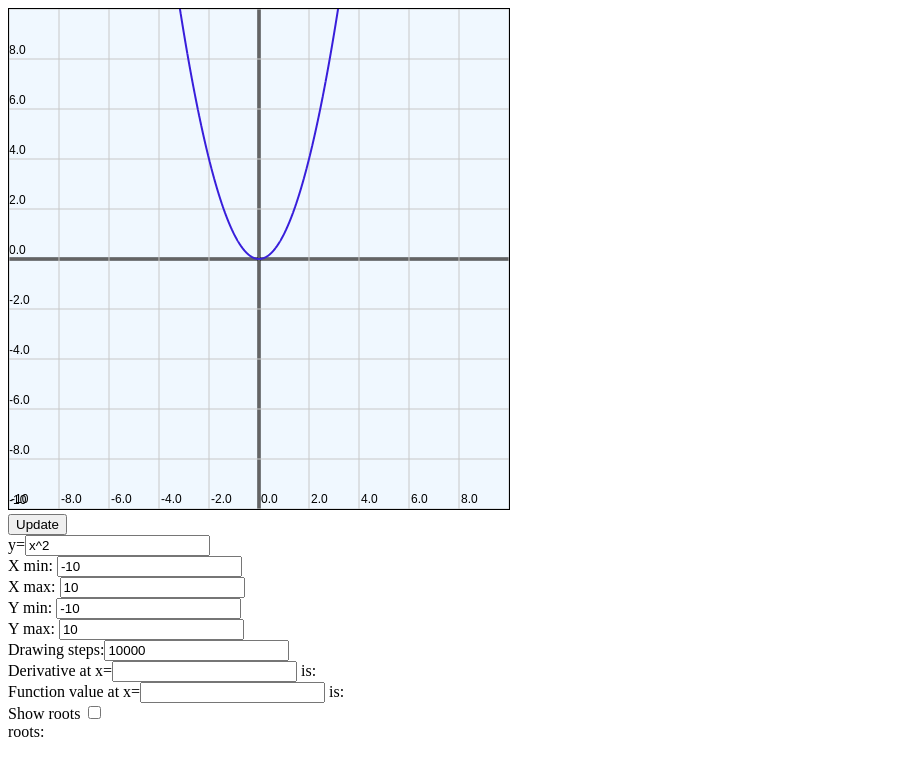
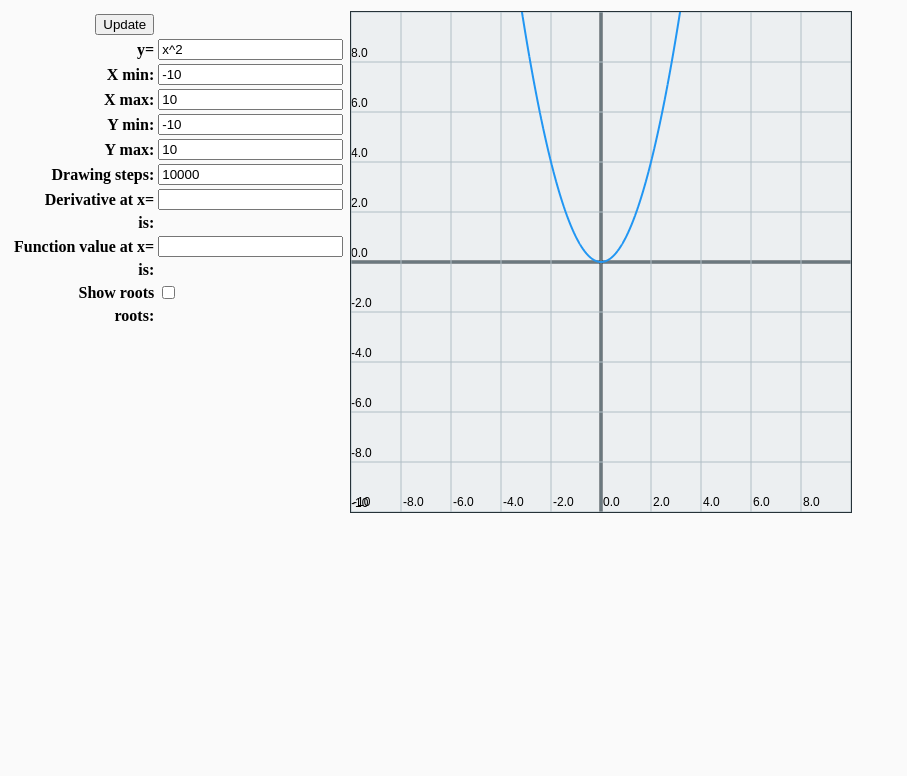
Before and after one commit to VanyaKosov/Calculator, a website built with Vite: page index.html in a window 1280 px wide. Shown: the whole page, without its empty margins (0-907 px from the left). Built offline with nearby package versions, Linux system fonts and the light colour scheme.

Commit message:
Updated design, including single color palette. Fixed a bug of derivative at (0, 0)

```diff
--- a/index.html
+++ b/index.html
@@ -1,5 +1,32 @@
 <!doctype html>
 <html lang="en">
+
+<style>
+	th.right {
+		text-align: right;
+	}
+
+	th.center {
+		text-align: center;
+	}
+
+	th.left {
+		text-align: left;
+	}
+
+	th.top {
+		vertical-align: top;
+	}
+
+	th.right-top {
+		text-align: right;
+		vertical-align: top;
+	}
+
+	body {
+		background-color: #FAFAFA;
+	}
+</style>
 
 <head>
 	<meta charset="UTF-8" />
@@ -9,28 +36,123 @@
 </head>
 
 <body>
+	<table>
+		<th class="top">
+			<table>
+				<tr>
+					<th class="right">
+						<button id="update_button">Update</button>
+					</th>
+					<th class="center">
 
-	<canvas id="canvas" width="500" height="500"
-		style="border:1px solid #000000; background-color: aliceblue;"></canvas>
-	<div>
-		<button id="update_button">Update</button><label type="text" id="error_message" style="color: red"></label><br>
-		y=<input type="text" id="equation" value="x^2"><br>
-		<label>X min:</label> <input type="number" id="x_min" value="-10" placeholder="-10"><br>
-		<label>X max:</label> <input type="number" id="x_max" value="10" placeholder="10"><br>
-		<label>Y min:</label> <input type="number" id="y_min" value="-10" placeholder="-10"><br>
-		<label>Y max:</label> <input type="number" id="y_max" value="10" placeholder="10"><br>
-		Drawing steps:<input type="number" id="drawing_steps" value="10000" placeholder="10000"><br>
-		<label>Derivative at x=<input type="number" , id="derivative_x"> is:<label type="text"
-				id="derivative_value"></label></label><br>
-		<label>Function value at x=<input type="number" id="evaluation_x"> is: <label type="text"
-				id="evaluation_y"></label></label><br>
-		<label>Show roots <input type="checkbox" id="show_roots"></label></label> <br>
-		<table id="root_list">
-			<thead>
-				roots:
-			</thead>
-		</table>
-	</div>
+					</th>
+				</tr>
+				<tr>
+					<th class="right">
+						y=
+					</th>
+					<th class="left">
+						<input type="text" id="equation" value="x^2" spellcheck="false">
+					</th>
+				</tr>
+				<tr>
+					<th class="right">
+						X min:
+					</th>
+					<th class="left">
+						<input type="number" id="x_min" value="-10" placeholder="-10">
+					</th>
+				</tr>
+				<tr>
+					<th class="right">
+						X max:
+					</th>
+					<th class="left">
+						<input type="number" id="x_max" value="10" placeholder="10">
+					</th>
+				</tr>
+				<tr>
+					<th class="right">
+						Y min:
+					</th>
+					<th class="left">
+						<input type="number" id="y_min" value="-10" placeholder="-10">
+					</th>
+				</tr>
+				<tr>
+					<th class="right">
+						Y max:
+					</th>
+					<th class="left">
+						<input type="number" id="y_max" value="10" placeholder="10">
+					</th>
+				</tr>
+				<tr>
+					<th class="right">
+						Drawing steps:
+					</th>
+					<th class="left">
+						<input type="number" id="drawing_steps" value="10000" placeholder="10000">
+					</th>
+				</tr>
+				<tr>
+					<th class="right">
+						Derivative at x=
+					</th>
+					<th class="left">
+						<input type="number" , id="derivative_x"><br>
+					</th>
+				</tr>
+				<tr>
+					<th class="right">
+						is:
+					</th>
+					<th class="left">
+						<label type="text" id="derivative_value"></label>
+					</th>
+				</tr>
+				<tr>
+					<th class="right">
+						Function value at x=
+					</th>
+					<th class="left">
+						<input type="number" id="evaluation_x">
+					</th>
+				</tr>
+				<tr>
+					<th class="right">
+						is:
+					</th>
+					<th class="left">
+						<label type="text" id="evaluation_y"></label></label>
+					</th>
+				</tr>
+				<tr>
+					<th class="right">
+						Show roots
+					</th>
+					<th class="left">
+						<input type="checkbox" id="show_roots"></label>
+					</th>
+				</tr>
+				<tr>
+					<th class="right-top">
+						roots:
+					</th>
+					<th class="left">
+						<table id="root_list"></table>
+					</th>
+				</tr>
+			</table>
+
+
+		</th>
+		<th class="top">
+			<canvas id="canvas" width="500rem" height="500rem"
+				style="border:0.1rem solid #263238; background-color: #ECEFF1;"></canvas><br>
+			<label type="text" id="error_message" style="color: #F44336" size="20rem"></label>
+		</th>
+	</table>
 	<script type="module" src="/src/main.ts">
 	</script>
 </body>
--- a/src/canvas.ts
+++ b/src/canvas.ts
@@ -3,16 +3,16 @@ import type { Parameters } from './parameters';
 
 const style = {
     grid: {
-        color: "rgb(200, 200, 200)",
+        color: "#B0BEC5",
         thickness: 1,
         font: "12px Arial"
     },
     axis: {
-        color: "rgb(0, 0, 0)",
+        color: "#263238",
         thickness: 3
     },
     graph: {
-        color: "rgb(56, 30, 219)",
+        color: "#2196F3",
         thickness: 2
     }
 };
--- a/src/main.ts
+++ b/src/main.ts
@@ -6,29 +6,21 @@ import { parse } from './parser';
 const updateButton = document.getElementById("update_button")! as HTMLButtonElement;
 updateButton.onclick = updateOnClick;
 const errorMessage = document.getElementById("error_message")! as HTMLLabelElement;
-// const xMin = document.getElementById("x_min")! as HTMLInputElement;
 const xMin = findInput("x_min");
-// const xMax = document.getElementById("x_max")! as HTMLInputElement;
 const xMax = findInput("x_max");
-// const yMin = document.getElementById("y_min")! as HTMLInputElement;
 const yMin = findInput("y_min");
-// const yMax = document.getElementById("y_max")! as HTMLInputElement;
 const yMax = findInput("y_max");
-// const userEquation = document.getElementById("equation")! as HTMLInputElement;
 const userEquation = findInput("equation");
-// const drawingSteps = document.getElementById("drawing_steps")! as HTMLInputElement;
 const drawingSteps = findInput("drawing_steps");
-// const derivativeX = document.getElementById("derivative_x")! as HTMLInputElement;
 const derivativeX = findInput("derivative_x");
 const derivativeValue = document.getElementById("derivative_value")! as HTMLInputElement;
-// const evaluationX = document.getElementById("evaluation_x")! as HTMLInputElement;
 const evaluationX = findInput("evaluation_x");
 const evaluationY = document.getElementById("evaluation_y")! as HTMLInputElement;
 const showRoots = document.getElementById("show_roots")! as HTMLInputElement;
 showRoots.addEventListener('change', updateOnClick);
 const rootList = document.getElementById("root_list")! as HTMLTableElement;
 
-const tangentColor = "rgb(200, 100, 23)";
+const tangentColor = "#FF9800";
 
 function findInput(name: string): HTMLInputElement {
 	const element = document.getElementById(name)! as HTMLInputElement;
@@ -67,7 +59,7 @@ function updateOnClick() {
 			const derivY = evaluate(equation, derivX);
 			const deriv = derivative(equation, derivX).toPrecision(3);
 			derivX *= -1;
-			const tangent = deriv + "*(x" + (derivX > 0 ? "+" : "") + derivX + ")" + (derivY > 0 ? "+" : "") + derivY;
+			const tangent = deriv + "*(x" + (derivX >= 0 ? "+" : "") + derivX + ")" + (derivY >= 0 ? "+" : "") + derivY;
 			console.log("tangent:", tangent);
 			drawGraph(params, approximateFunction(parse(tangent), params), tangentColor);
 
```
